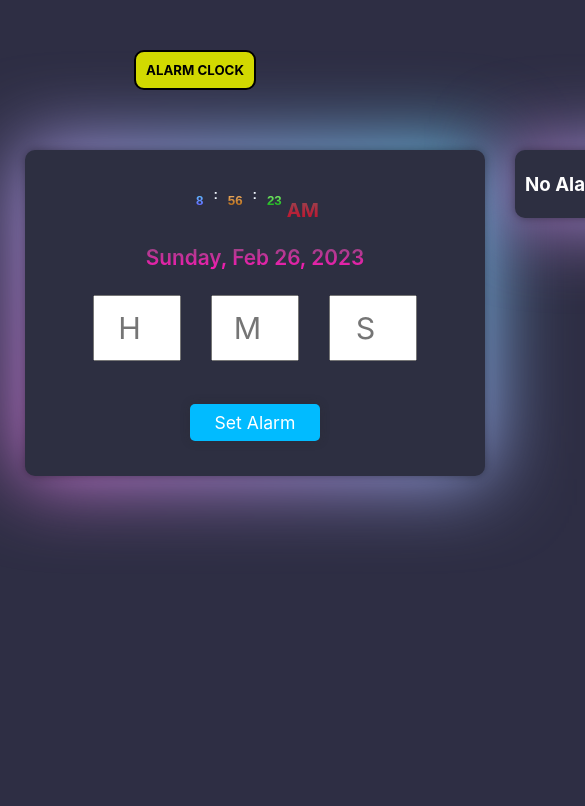
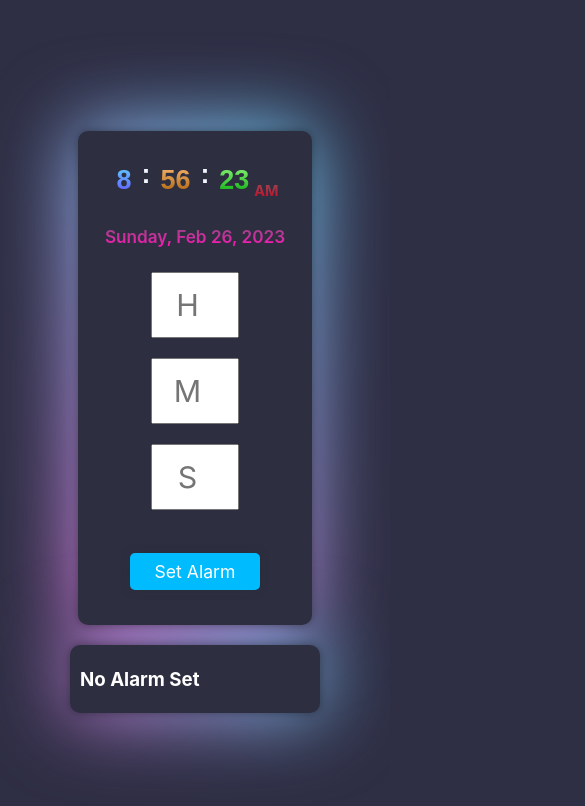
Before and after one commit to Vansh432/AlarmClocK, a plain HTML site: page index.html in a window 390 px wide. Shown: the top 806 px of the page, 585 px wide, since content can reach past the window. Drawn offline with Linux system fonts and the light colour scheme.

Commit message:
resposnsive

```diff
--- a/index.html
+++ b/index.html
@@ -11,9 +11,10 @@
 </head>
 
 <body>
-    <h1 id="heading">ALARM CLOCK</h1>
+
     <!--Alarm clock project-->
     <div class="alarmclock">
+
         <div class="container">
             <!-- current time shows-->
             <div class="Time">
--- a/styles.css
+++ b/styles.css
@@ -1,33 +1,25 @@
 body {
+    display: flex;
+    justify-content: center;
+    align-items: center;
     margin: 0;
     padding: 0;
     box-sizing: border-box;
     min-height:fit-content;
+    min-height: 100vh;
     background-color: #2e2e44;
+    flex-wrap: wrap;
     color: #fff;
     --font-family: 'Inter', sans-serif;
 }
 
 /* Alarm clock -->*/
 
-#heading{
-    text-align: center;
-    font-size: 3.4vw;
-    font-family: var(--font-family);
-    margin: 50px auto;
-    padding: 10px;
-    color: #000;
-    width: fit-content;
-    border-radius:10px;
-    background-color: #d2d900;
-    border: 2px solid black;
-}
 .alarmclock {
     display: flex;
     justify-content: center;
     width: 800px;
     flex-wrap: wrap;
-    margin: auto;
 }
 
 .container::before {
@@ -68,8 +60,7 @@ body {
     display: flex;
     justify-content: center;
     align-items: center;
-    font-size: 3.4vw;
-
+    font-size: 3.4rem;
     font-family: 'Fira Sans', sans-serif;
 }
 
@@ -239,3 +230,22 @@ display:none;
 #deletAlarm:hover {
     background-color: #00668a;
 }
+
+
+
+/*
+media query for responsive -->
+*/
+@media screen and (max-width:550px){
+    .container .Time h1 {
+        font-size:6.9vw;
+    }
+    .Time .timeFormat {
+        font-size: 3.7vw;
+    }
+    .container .day p {
+      font-size: 4.4vw;
+    }
+
+
+}
```
